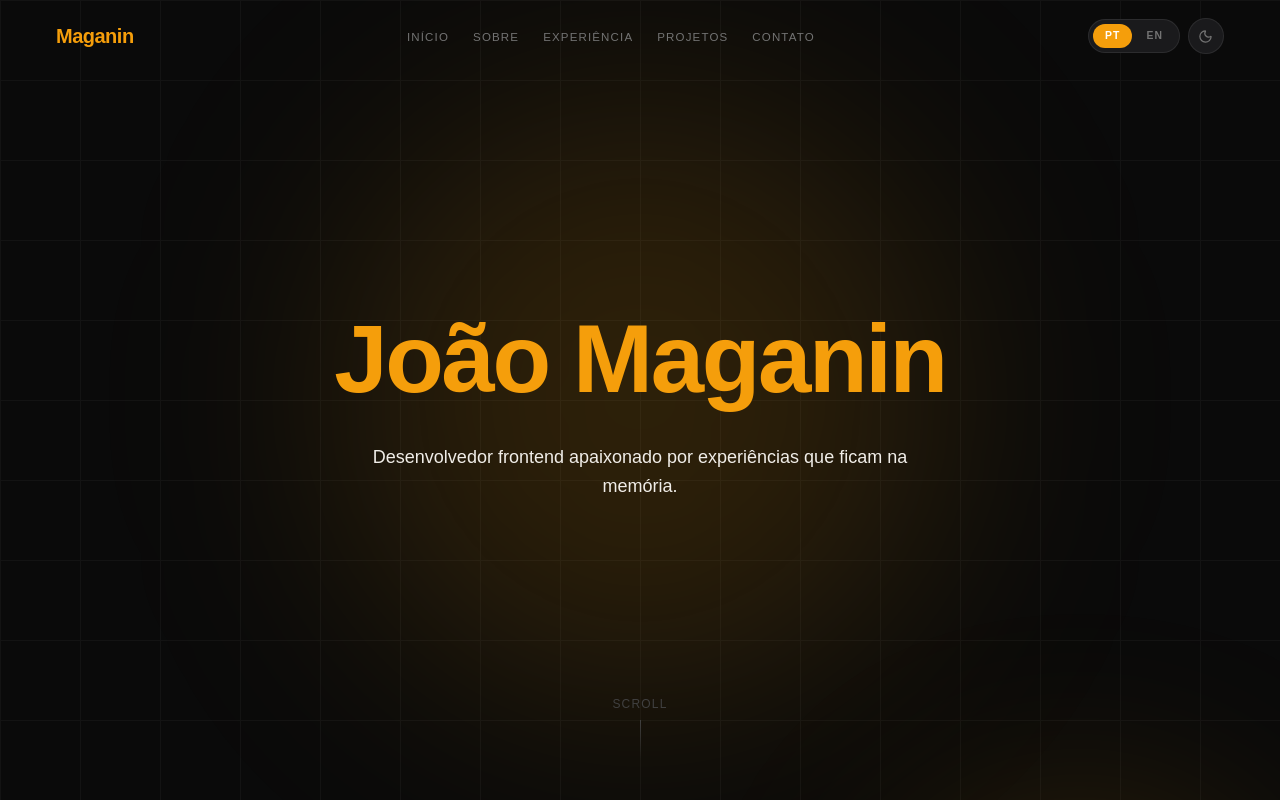
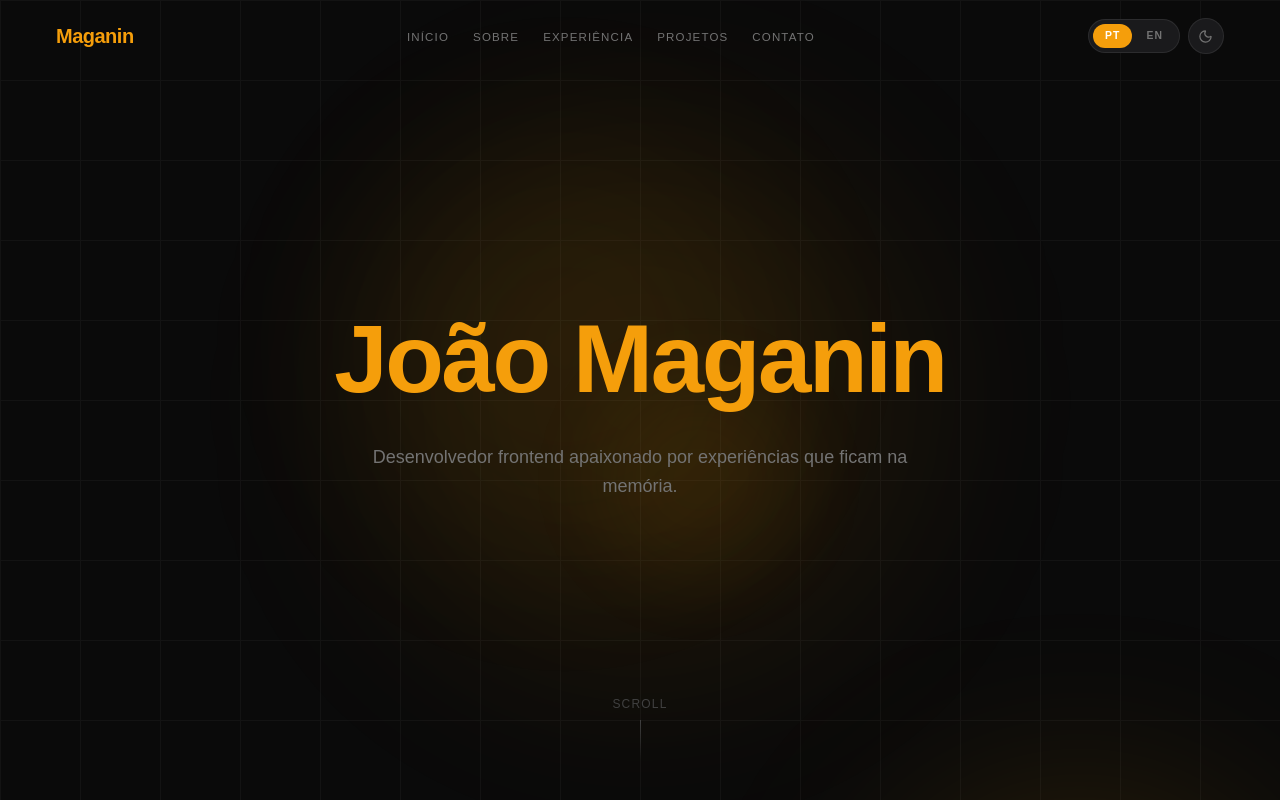
Before and after one commit to JoaoMaganin/jomag.com, a React (Vite) app: page / in a window 1280 px wide. Shown: the top 800 px of the page. Built offline with nearby package versions, Linux system fonts and the light colour scheme; a web font is replaced by a local one.

Commit message:
feat(Hero): background animation

```diff
--- a/src/components/sections/Hero.tsx
+++ b/src/components/sections/Hero.tsx
@@ -10,6 +10,9 @@ export default function Hero() {
   const nameRef = useRef<HTMLHeadingElement>(null);
   const subRef = useRef<HTMLParagraphElement>(null);
   const indicatorRef = useRef<HTMLDivElement>(null);
+  const orb1Ref = useRef<HTMLDivElement>(null);
+  const orb2Ref = useRef<HTMLDivElement>(null);
+  const orb3Ref = useRef<HTMLDivElement>(null);
 
   const { lang } = useLang();
   const t = translations[lang].hero;
@@ -23,42 +26,44 @@ export default function Hero() {
 
       const tl = gsap.timeline({ defaults: { ease: "power3.out" } });
 
-      tl
-        // 1. Nome gigante aparece
-        .fromTo(
-          nameRef.current,
-          { opacity: 0, scale: 0.95 },
-          { opacity: 1, scale: 1, duration: 0.8 }
-        )
-        // 2. Pausa
+      tl.fromTo(nameRef.current, { opacity: 0, scale: 0.95 }, { opacity: 1, scale: 1, duration: 0.8 })
         .to({}, { duration: 1 })
-        // 3. Encolhe para o tamanho final
-        .to(nameRef.current, {
-          fontSize: finalSize,
-          duration: 0.9,
-          ease: "power3.inOut",
-        })
-        // 4. Overlay some revelando o resto
-        .to(overlayRef.current, {
-          opacity: 0,
-          duration: 0.5,
-          ease: "power2.inOut",
-          pointerEvents: "none",
-        }, "<0.5")
-        // 5. Subtítulo entra
-        .fromTo(
-          subRef.current,
-          { opacity: 0, y: 20 },
-          { opacity: 1, y: 0, duration: 0.6 },
-          "-=0.1"
-        )
-        // 6. Indicator entra
-        .fromTo(
-          indicatorRef.current,
-          { opacity: 0 },
-          { opacity: 1, duration: 0.5 },
-          "-=0.3"
-        );
+        .to(nameRef.current, { fontSize: finalSize, duration: 0.9, ease: "power3.inOut" })
+        .to(overlayRef.current, { opacity: 0, duration: 0.5, ease: "power2.inOut", pointerEvents: "none" }, "<0.5")
+        .fromTo(subRef.current, { opacity: 0, y: 20 }, { opacity: 1, y: 0, duration: 0.6 }, "-=0.1")
+        .fromTo(indicatorRef.current, { opacity: 0 }, { opacity: 1, duration: 0.5 }, "-=0.3");
+
+      // ── Animação do fundo do Hero
+      gsap.to(orb1Ref.current, {
+        scale: 1.3,
+        opacity: 0.7,
+        duration: 3.5,
+        ease: "sine.inOut",
+        yoyo: true,
+        repeat: -1,
+      });
+
+      gsap.to(orb2Ref.current, {
+        x: -80,
+        y: -60,
+        scale: 1.2,
+        duration: 5,
+        ease: "sine.inOut",
+        yoyo: true,
+        repeat: -1,
+      });
+
+      gsap.to(orb3Ref.current, {
+        x: 60,
+        y: 80,
+        scale: 0.8,
+        opacity: 0.5,
+        duration: 4,
+        ease: "sine.inOut",
+        yoyo: true,
+        repeat: -1,
+        delay: 1.5,
+      });
     },
     { scope: sectionRef }
   );
@@ -80,20 +85,31 @@ export default function Hero() {
         }}
       />
 
-      {/* Brilho */}
+      {/* ── Orbs pulsantes ── */}
       <div
-        className="pointer-events-none absolute left-1/2 top-1/2 h-[600px] w-[600px] -translate-x-1/2 -translate-y-1/2 rounded-full blur-[120px]"
-        style={{ backgroundColor: "var(--accent-glow)" }}
+        ref={orb1Ref}
+        className="pointer-events-none absolute left-1/2 top-1/2 h-[500px] w-[500px] -translate-x-1/2 -translate-y-1/2 rounded-full blur-[100px]"
+        style={{ backgroundColor: "var(--accent-glow)", opacity: 0.6 }}
+      />
+      <div
+        ref={orb2Ref}
+        className="pointer-events-none absolute left-1/2 top-1/2 h-[350px] w-[350px] -translate-x-1/2 -translate-y-1/2 rounded-full blur-[80px]"
+        style={{ backgroundColor: "var(--accent-glow)", opacity: 0.4 }}
+      />
+      <div
+        ref={orb3Ref}
+        className="pointer-events-none absolute left-1/2 top-1/2 h-[250px] w-[250px] -translate-x-1/2 -translate-y-1/2 rounded-full blur-[60px]"
+        style={{ backgroundColor: "var(--accent-glow)", opacity: 0.3 }}
       />
 
-      {/* ── Overlay — fica atrás do nome ── */}
+      {/* Overlay */}
       <div
         ref={overlayRef}
         className="absolute inset-0 z-10"
         style={{ backgroundColor: "var(--bg-primary)" }}
       />
 
-      {/* ── Conteúdo — sempre acima do overlay ── */}
+      {/* Conteúdo */}
       <div className="relative z-20 flex flex-col items-center gap-6 px-6 text-center">
         <h1
           ref={nameRef}
@@ -105,11 +121,10 @@ export default function Hero() {
         >
           João Maganin
         </h1>
-
         <p
           ref={subRef}
           className="max-w-xl text-lg font-light leading-relaxed"
-          style={{ color: "var(--text-primary)", opacity: 0 }}
+          style={{ color: "var(--text-muted)", opacity: 0 }}
         >
           {t.subtitle}
         </p>
```
